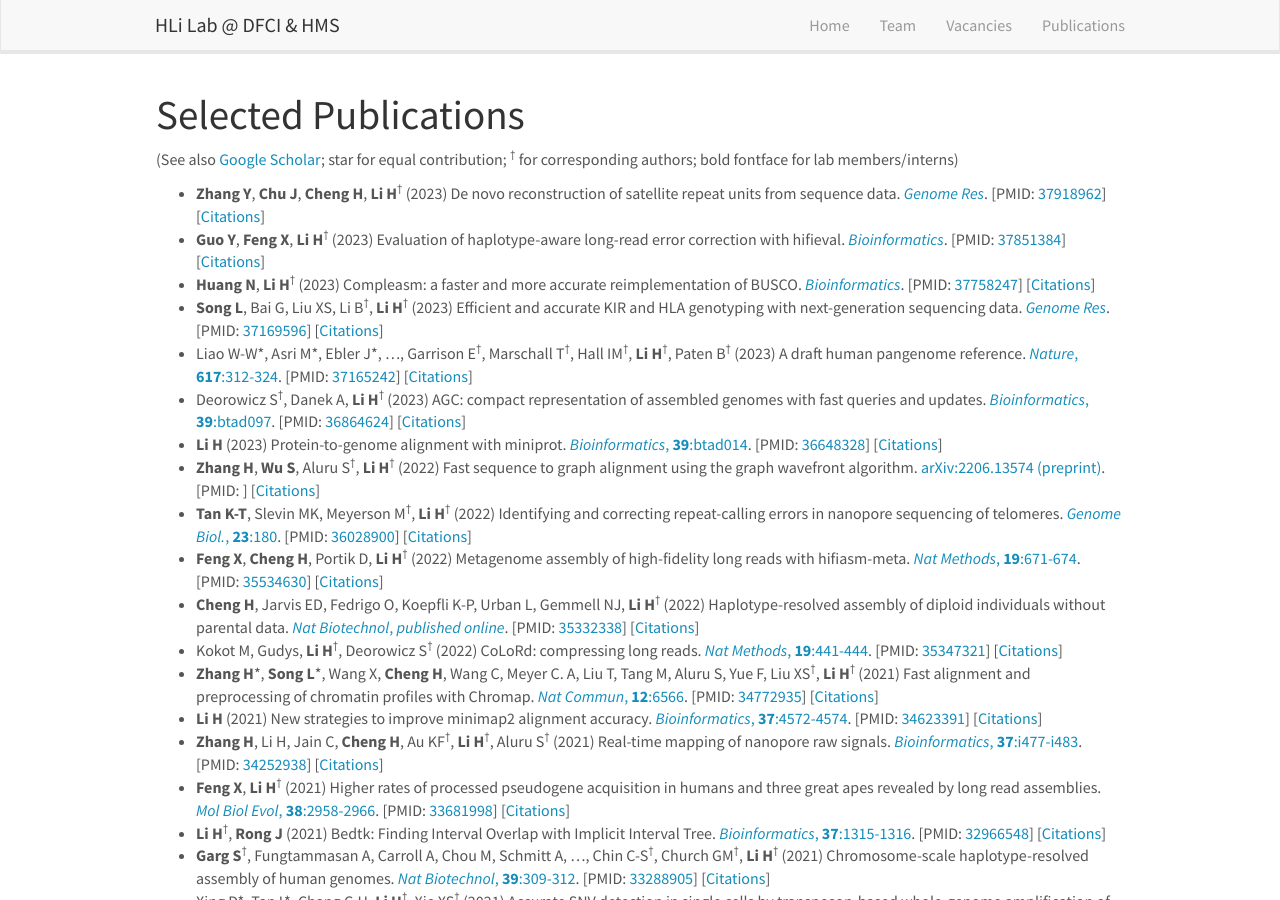
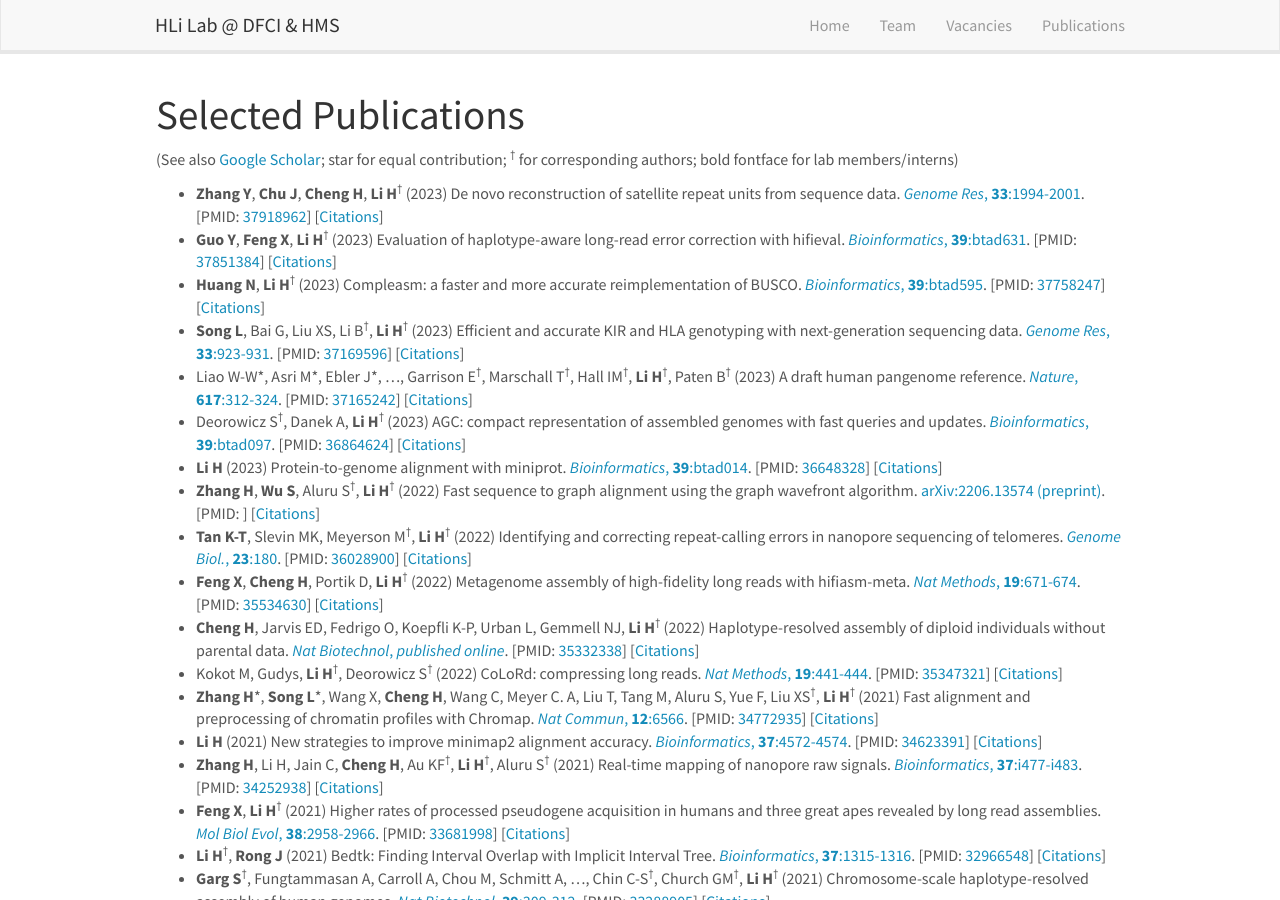
Before and after one commit to hlilab/hlilab.github.io, a Jekyll site: the page built from _pages/publications.md, in a window 1280 px wide and 900 px high. Built offline with Jekyll 4.4.1, drawn with Linux system fonts in a browser that asks for light colours; nearby versions of some CDN libraries; comment, search, counter and statistics services are not loaded.

Commit message:
added page numbers

```diff
--- a/_data/recentpub.yml
+++ b/_data/recentpub.yml
@@ -2,7 +2,7 @@
   authors: <b>Zhang Y</b>, <b>Chu J</b>, <b>Cheng H</b>, <b>Li H</b><sup>&#8224;</sup>
   year: 2023
   url: https://pubmed.ncbi.nlm.nih.gov/37918962/
-  display: <i>Genome Res</i>
+  display: <i>Genome Res</i>, <b>33</b>:1994-2001
   pmid: 37918962
   type: 1
 
@@ -10,7 +10,7 @@
   authors: <b>Guo Y</b>, <b>Feng X</b>, <b>Li H</b><sup>&#8224;</sup>
   year: 2023
   url: https://pubmed.ncbi.nlm.nih.gov/37851384/
-  display: <i>Bioinformatics</i>
+  display: <i>Bioinformatics</i>, <b>39</b>:btad631
   pmid: 37851384
   type: 1
 
@@ -18,7 +18,7 @@
   authors: <b>Huang N</b>, <b>Li H</b><sup>&#8224;</sup>
   year: 2023
   url: https://pubmed.ncbi.nlm.nih.gov/37758247/
-  display: <i>Bioinformatics</i>
+  display: <i>Bioinformatics</i>, <b>39</b>:btad595
   pmid: 37758247
   type: 1
 
@@ -26,7 +26,7 @@
   authors: <b>Song L</b>, Bai G, Liu XS, Li B<sup>&#8224;</sup>, <b>Li H</b><sup>&#8224;</sup>
   year: 2023
   url: https://pubmed.ncbi.nlm.nih.gov/37169596/
-  display: <i>Genome Res</i>
+  display: <i>Genome Res</i>, <b>33</b>:923-931
   pmid: 37169596
   type: 1
 
```
Also changed, not shown: _pages/team.md (+1 -1 lines).
